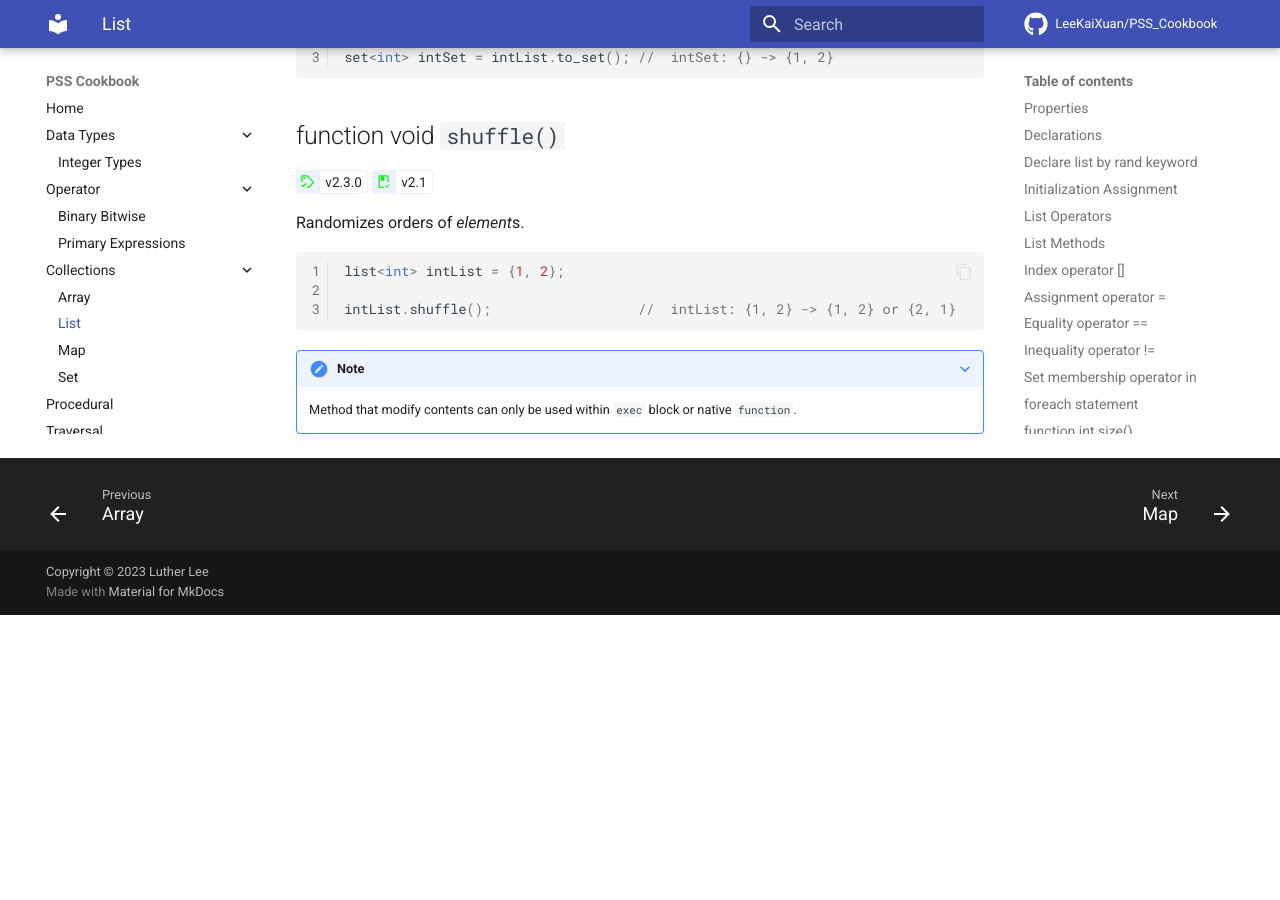
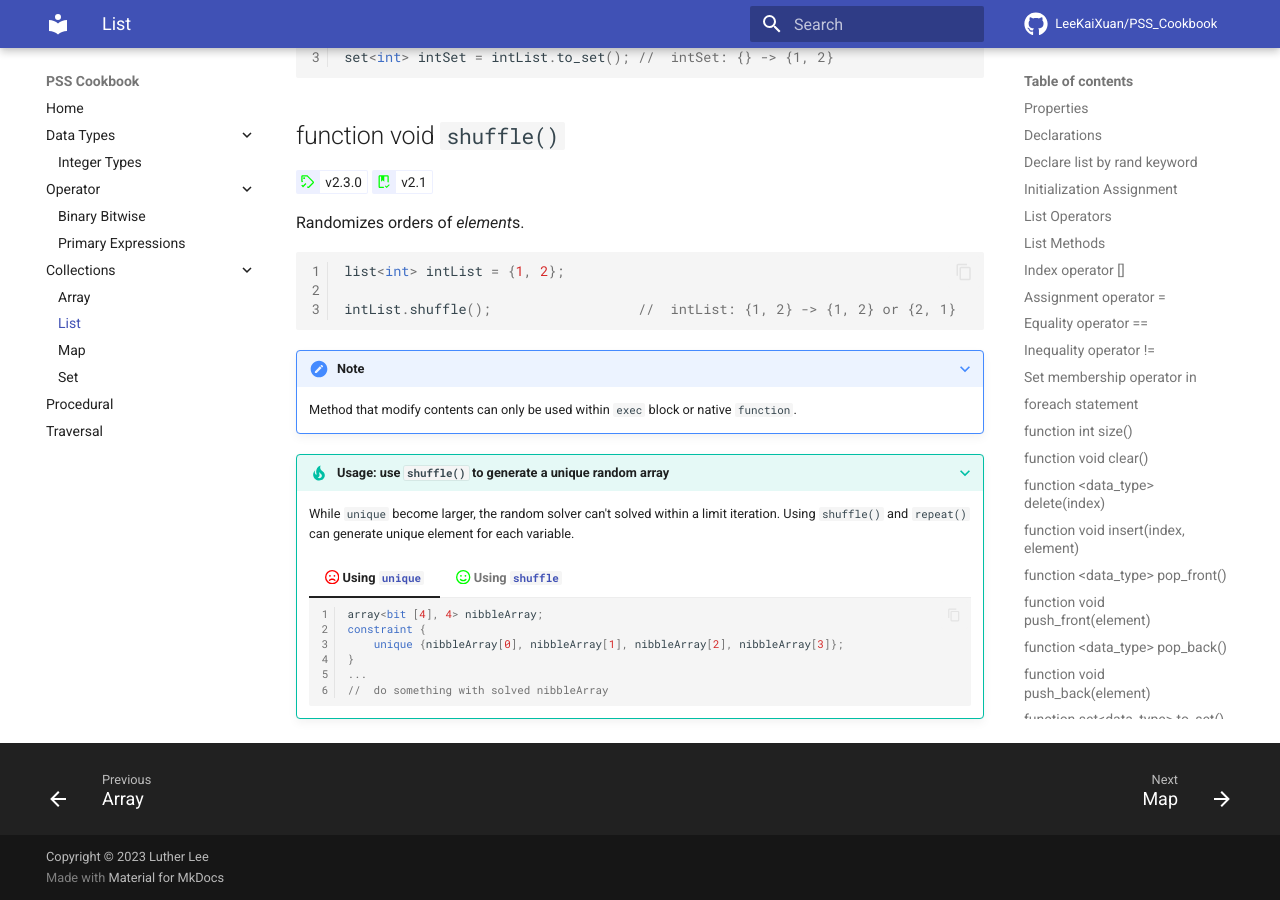
Before and after one commit to LeeKaiXuan/PSS_CookBook, an MkDocs documentation site: the page built from docs/Collections/Lists.md, in a window 1280 px wide and 900 px high, scrolled down 9444 px. Built offline with MkDocs 1.6.1 and Material for MkDocs 9.7.7, drawn with Linux system fonts in a browser that asks for light colours; comment, search, counter and statistics services are not loaded; before the commit the page ends 10059 px from its top, so only the background shows below that.

Commit message:
[PSSv2.1/7.9.3.2 List methods] Add tip for `shuffle()`

````diff
--- a/docs/Collections/Lists.md
+++ b/docs/Collections/Lists.md
@@ -368,3 +368,29 @@ intList.shuffle();                  //  intList: {1, 2} -> {1, 2} or {2, 1}
 
 ???+ Note
     Method that modify contents can only be used within `exec` block or native `function`.
+
+???+ Tip "Usage: use `shuffle()` to generate a unique random array"
+    While `unique` become larger, the random solver can't solved within a limit iteration. Using `shuffle()` and `repeat()` can generate unique element for each variable.
+
+    === ":fontawesome-regular-face-frown:{.red} Using `unique`"
+        ```sv linenums="1"
+        array<bit [4], 4> nibbleArray;
+        constraint {
+            unique {nibbleArray[0], nibbleArray[1], nibbleArray[2], nibbleArray[3]};
+        }
+        ...
+        //  do something with solved nibbleArray
+        ```
+
+    === ":fontawesome-regular-face-smile:{.green} Using `shuffle`"
+        ```sv linenums="1"
+        array<bit [4], 4> nibbleArray;
+        list <bit [4]   > element_pool;
+        exec pre_solve {
+            repeat (i : 16) element_pool.push_back(i);  //  element_pool: {} -> {0..15}
+            element_pool.shuffle();
+            foreach(nibbleArray[i]) nibbleArray[i] = element_pool.pop_front();
+        }
+        ...
+        //  do something with solved nibbleArray
+        ```
````
